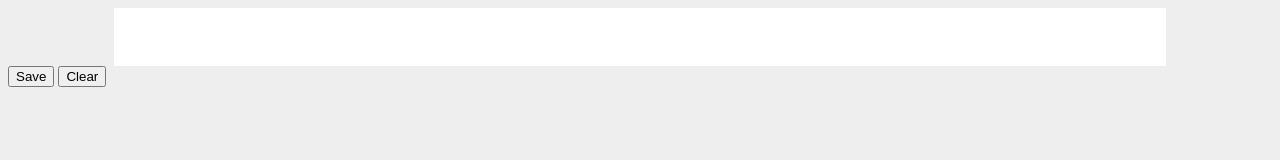
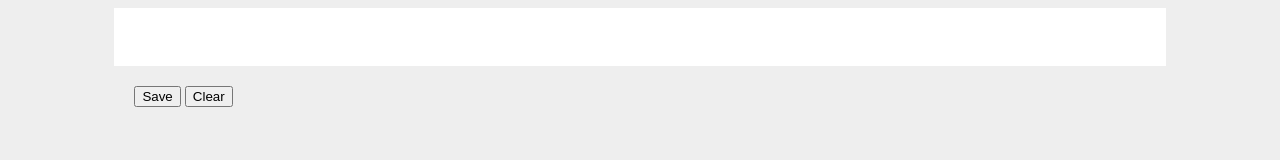
Before and after one commit to happywords/quick-notes, a plain HTML site: page index.html in a window 1280 px wide. Drawn offline with Linux system fonts and the light colour scheme.

Commit message:
Improve styles.

```diff
--- a/index.html
+++ b/index.html
@@ -9,8 +9,10 @@
 
 <body>
   <div id="notes" contenteditable="true" spellcheck="false">Text</div>
-  <button id="btn-save">Save</button>
-  <button id="btn-clear">Clear</button>
+  <div id="controls">
+    <button id="btn-save">Save</button>
+    <button id="btn-clear">Clear</button>
+  </div>
   <script src="script.js"></script>
 </body>
 </html>
--- a/styles.css
+++ b/styles.css
@@ -8,3 +8,9 @@ div#notes {
   padding: 20px;
   width: 80%;
 }
+
+div#controls {
+  margin: auto;
+  padding: 20px;
+  width: 80%;
+}
```
